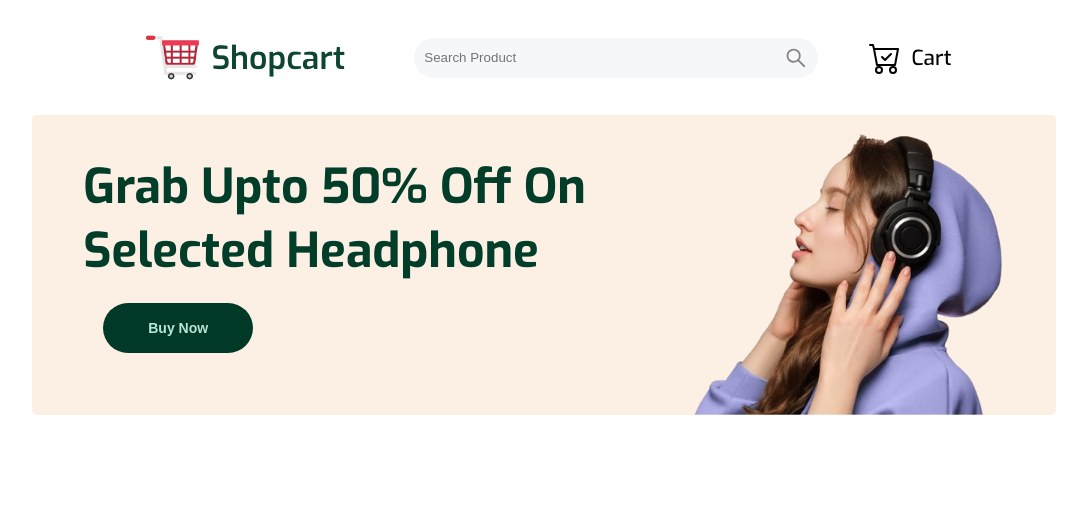
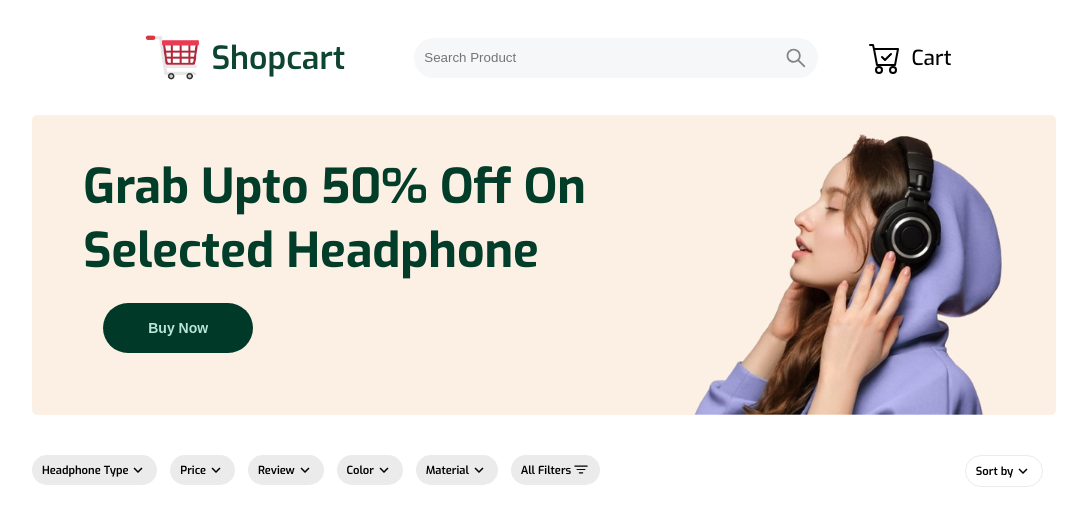
Before and after one commit to Guczu/ecommerce-app, a React (Create React App) app in the folder client/: page / in a window 1280 px wide. Shown: the top 526 px of the page, without its empty margins (96-1183 px from the left). Built offline with nearby package versions, Linux system fonts and the light colour scheme.

Commit message:
added filters section

```diff
--- /dev/null
+++ b/client/src/components/Filters.tsx
@@ -0,0 +1,34 @@
+import React from 'react'
+import SingleFilter from './SingleFilter'
+import { BsFilter } from 'react-icons/bs'
+import { MdKeyboardArrowDown } from 'react-icons/md'
+
+const Filters: React.FC = () => {
+  return (
+    <div className='filters--container'>
+      <div className='filters--wrapper'>
+        <SingleFilter name={"Headphone Type"}/>
+        <SingleFilter name={"Price"}/>
+        <SingleFilter name={"Review"}/>
+        <SingleFilter name={"Color"}/>
+        <SingleFilter name={"Material"}/>
+
+        <div className='filters--label'>
+          <span>All Filters</span>
+          <div className='filters--icon'><BsFilter /></div>
+        </div>
+      </div>
+      <div className='filters--label allfilters'>
+          <span>All Filters</span>
+          <div className='filters--icon'><BsFilter /></div>
+      </div>
+
+      <div className='filters--label empty'>
+        <span>Sort by</span>
+        <div className='filters--icon'><MdKeyboardArrowDown /></div>
+      </div>
+    </div>
+  )
+}
+
+export default Filters
--- a/client/src/components/Home.tsx
+++ b/client/src/components/Home.tsx
@@ -1,6 +1,7 @@
 import React from 'react'
 import Navbar from './Navbar'
 import bannerImage from '../images/banner-image.png'
+import Filters from './Filters'
 
 const Home: React.FC = () => {
   return (
@@ -18,6 +19,7 @@ const Home: React.FC = () => {
         </div>
 
     {/* sorting options */}
+    <Filters />
 
     {/* products */}
 
--- /dev/null
+++ b/client/src/components/SingleFilter.tsx
@@ -0,0 +1,17 @@
+import React from 'react'
+import { MdKeyboardArrowDown } from 'react-icons/md'
+
+interface Props {
+    name: string;
+}
+
+const SingleFilter: React.FC<Props> = ({ name }) => {
+  return (
+    <div className='filters--label'>
+        <span>{name}</span>
+        <div className='filters--icon'><MdKeyboardArrowDown /></div>
+    </div>
+  )
+}
+
+export default SingleFilter
--- /dev/null
+++ b/client/src/scss/_filters.scss
@@ -0,0 +1,86 @@
+.filters--container {
+    display: flex;
+    width: 80vw;
+    margin-top: 40px;
+    justify-content: space-between;
+
+    @include phone {
+        width: 100vw;
+    }
+    @include laptop {
+        width: 75vw;
+    }
+    @include sm-desktop {
+        width: 70vw;
+    }
+    @include desktop {
+        width: 80vw;
+    }
+}
+
+.filters--wrapper {
+    display: flex;
+    @include phone {
+        display: none;
+    }
+    @include tablet {
+        display: none;
+    }
+    @include laptop {
+        display: none;
+    }
+    @include sm-desktop {
+        display: none;
+    }
+}
+
+.filters--label {
+    width: auto;
+    @include flexMode();
+    padding: 10px;
+    height: 10px;
+    background-color: $light-gray;
+    font-family: 'Exo', sans-serif;
+    font-size: 0.7rem;
+    font-weight: 600;
+    border-radius: 20px;
+    margin-right: 1vw;
+
+    &:hover {
+        cursor: pointer;
+        background-color: $light-gray-hover;
+    }
+
+    @include phone {
+        margin-left: 4vw;
+        margin-right: 4vw;
+    }
+}
+
+.filters--icon {
+    position: relative;
+    font-size: 18px;
+    top: 3px;
+    padding-left: 1px;
+}
+
+.empty {
+    background-color: transparent;
+    border: 1px solid #ebebeb;
+}
+
+.allfilters {
+    display: none;
+    @include phone {
+        display: flex;
+    }
+    @include tablet {
+        display: flex;
+    }
+    @include laptop {
+        display: flex;
+    }
+    @include sm-desktop {
+        display: flex;
+    }
+}
--- a/client/src/scss/_variables.scss
+++ b/client/src/scss/_variables.scss
@@ -8,6 +8,8 @@ $dark-white: #F6F7F9;
 $banner-color: #FCF0E4;
 $green-button: #003927;
 $button-text: #bae5d5;
+$light-gray: #ebebeb;
+$light-gray-hover: #f3f3f3;
 
 @mixin flexMode() {
     display: flex;
--- a/client/src/scss/main.scss
+++ b/client/src/scss/main.scss
@@ -3,6 +3,7 @@
 @import './navbar';
 @import './media-queries';
 @import './home';
+@import './filters';
 
 body {
     margin: 0;
```
Also changed, not shown: client/src/dist/css/main.css, 1 other file (tests, documents, lock files or other folders).
